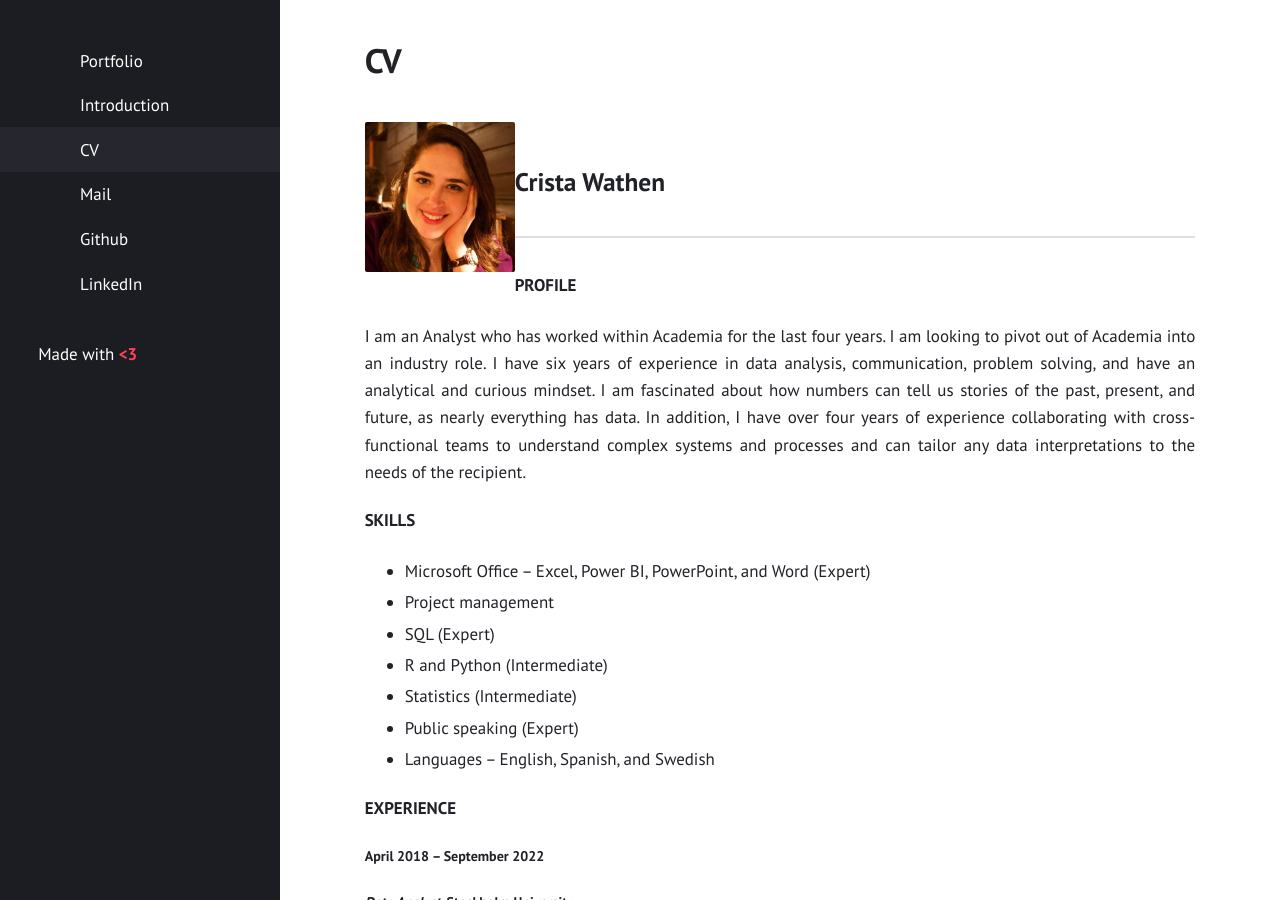
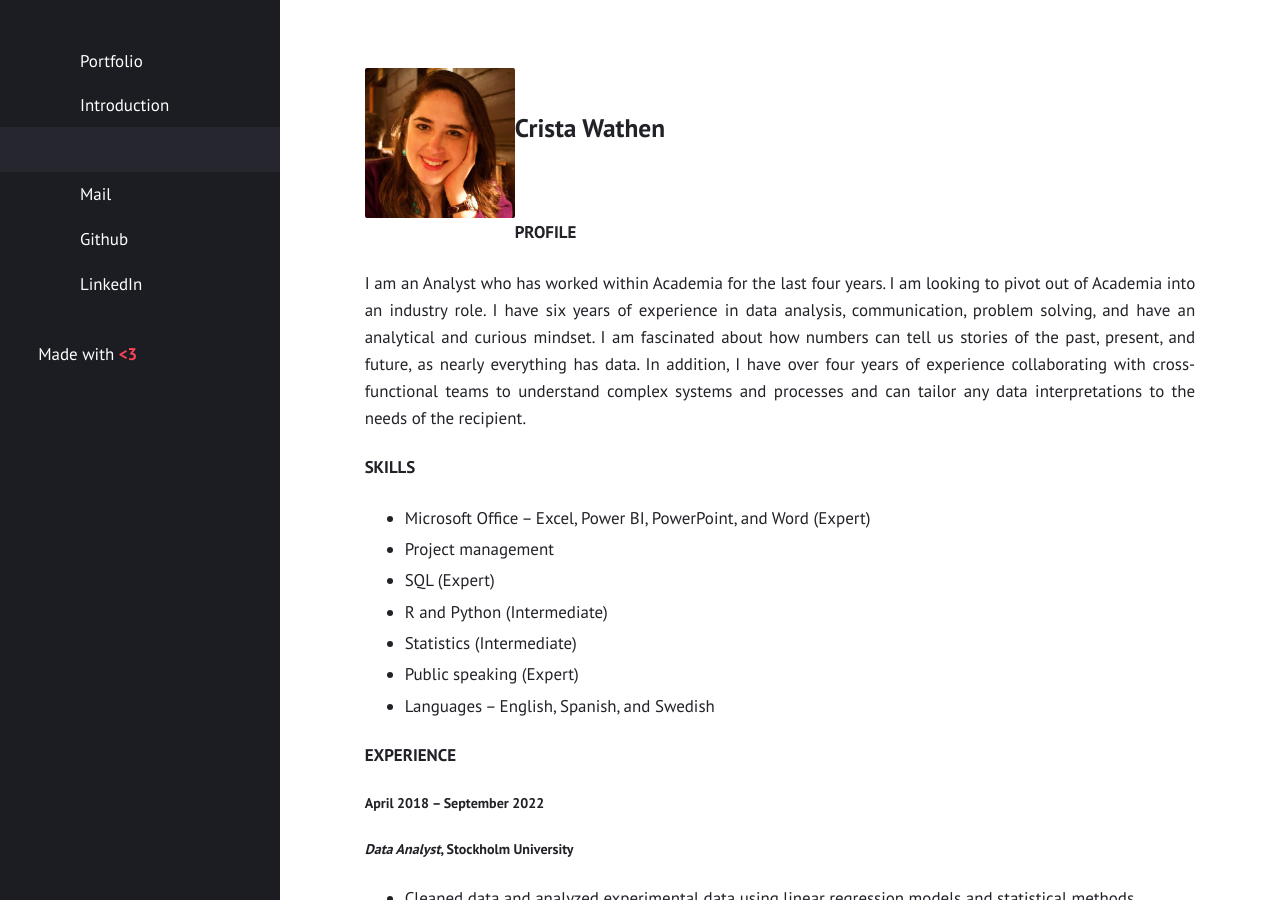
Before and after one commit to cwathen/Portfolio, a Jekyll site: the page built from CV.md, in a window 1280 px wide and 900 px high. Built offline with Jekyll 4.4.1, drawn with Linux system fonts in a browser that asks for light colours.

Commit message:
Update CV.md

```diff
--- a/CV.md
+++ b/CV.md
@@ -1,12 +1,13 @@
 ---
-title: "CV"
+title: ""
 permalink: "/CV/"
 layout: page
 ---
 <img src="{{site.baseurl}}/assets/Images/Headshot.jpg" alt="Headshot" width="150" style="float: left;" >
 <br>
 # Crista Wathen
----
+
+<br>
 #### PROFILE
 
 I am an Analyst who has worked within Academia for the last four years. I am looking to pivot out of Academia into an industry role. I have six years of experience in data analysis, communication, problem solving, and have an analytical and curious mindset. I am fascinated about how numbers can tell us stories of the past, present, and future, as nearly everything has data. In addition, I have over four years of experience collaborating with cross-functional teams to understand complex systems and processes and can tailor any data interpretations to the needs of the recipient.
```
